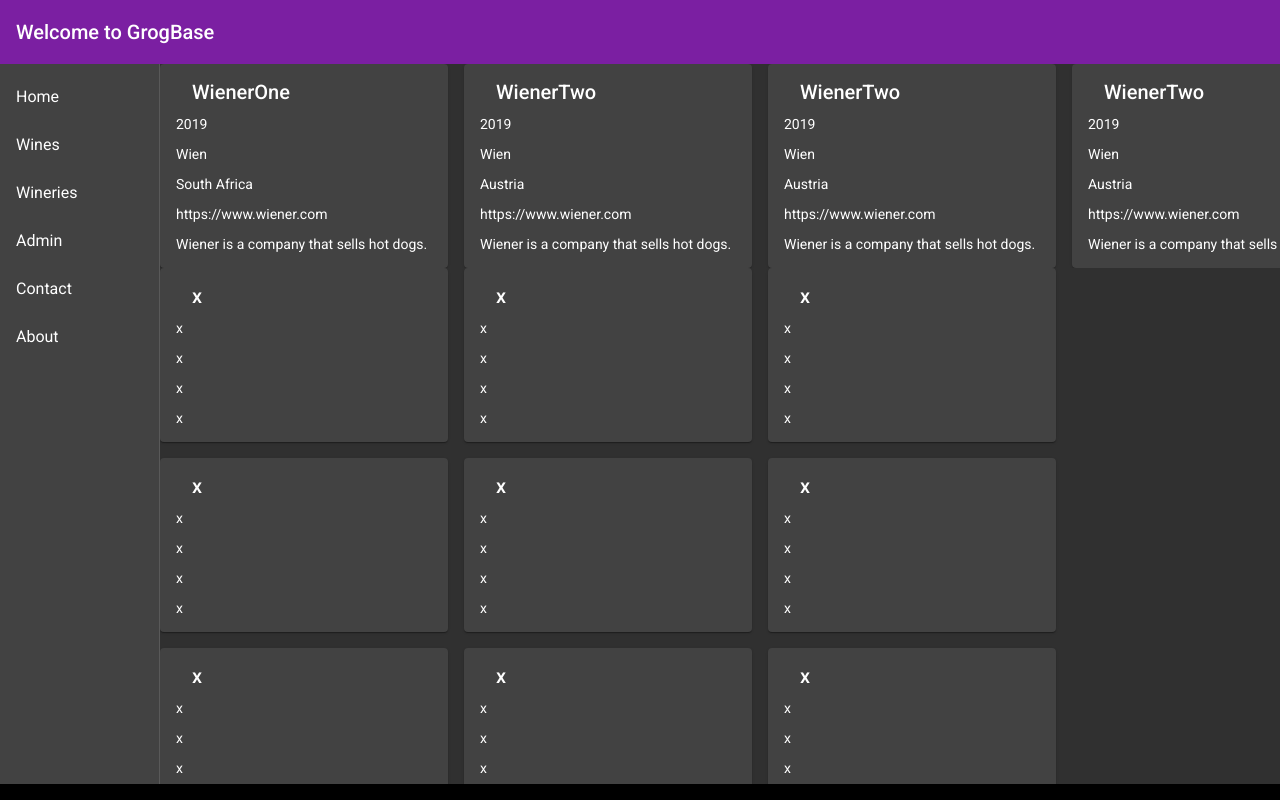
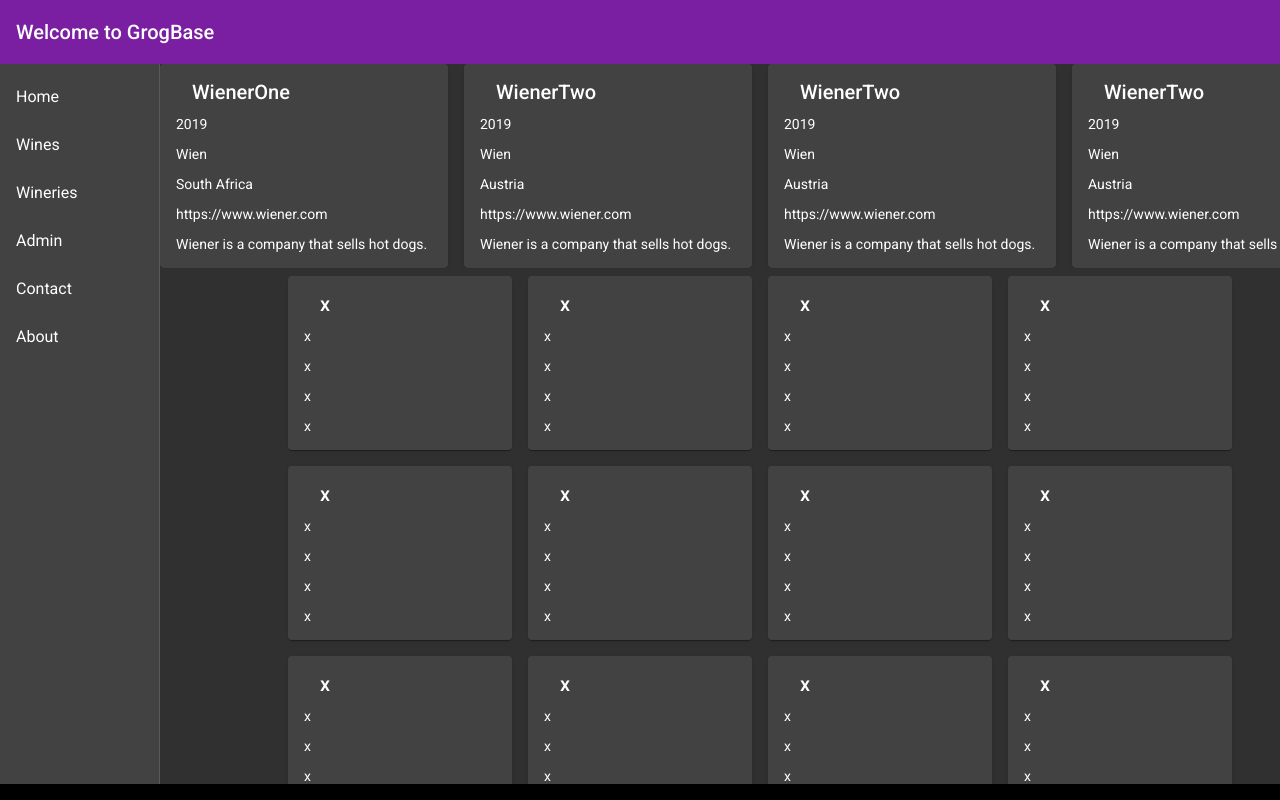
Before and after one commit to PeacefulCompany/GrogBase, an Angular app in the folder frontend/: page / in a window 1280 px wide. Built offline with nearby package versions, Linux system fonts and the light colour scheme.

Commit message:
Added Top Wines List

```diff
--- a/frontend/src/app/home/home.component.html
+++ b/frontend/src/app/home/home.component.html
@@ -32,7 +32,7 @@
     </mat-sidenav-content>
     <mat-sidenav-content class="Wines">
         <div class="container" *ngFor="let item of TopWine">
-            <mat-card>
+            <mat-card class="Wines">
               <mat-card-header>
                 <mat-card-title>{{ item.name }}</mat-card-title>
               </mat-card-header>
--- a/frontend/src/app/home/home.component.sass
+++ b/frontend/src/app/home/home.component.sass
@@ -17,11 +17,16 @@ mat-sidenav-content
     gap: 1rem
 
 mat-sidenav-content.Wines
-    display: flex
-    flex-direction: row
-    flex-wrap: wrap
-    overflow-y: auto
-    gap:1rem
+  display: flex
+  flex-direction: row
+  flex-wrap: wrap
+  gap: 1rem
+  overflow-y: auto
+  max-height: 90vh
+  padding-left: 10vw
+  padding-top: 1vh
+  width: 90vw
+
 
 mat-sidenav-container
   height:90vh
@@ -30,6 +35,12 @@ mat-sidenav-container
 mat-card
   width: fit-content
   min-width: 20vw
+
+mat-card.Wines
+  width: fit-content
+  min-width: 15vw
+
+
 
 ::-webkit-scrollbar
   width: 8px
```
